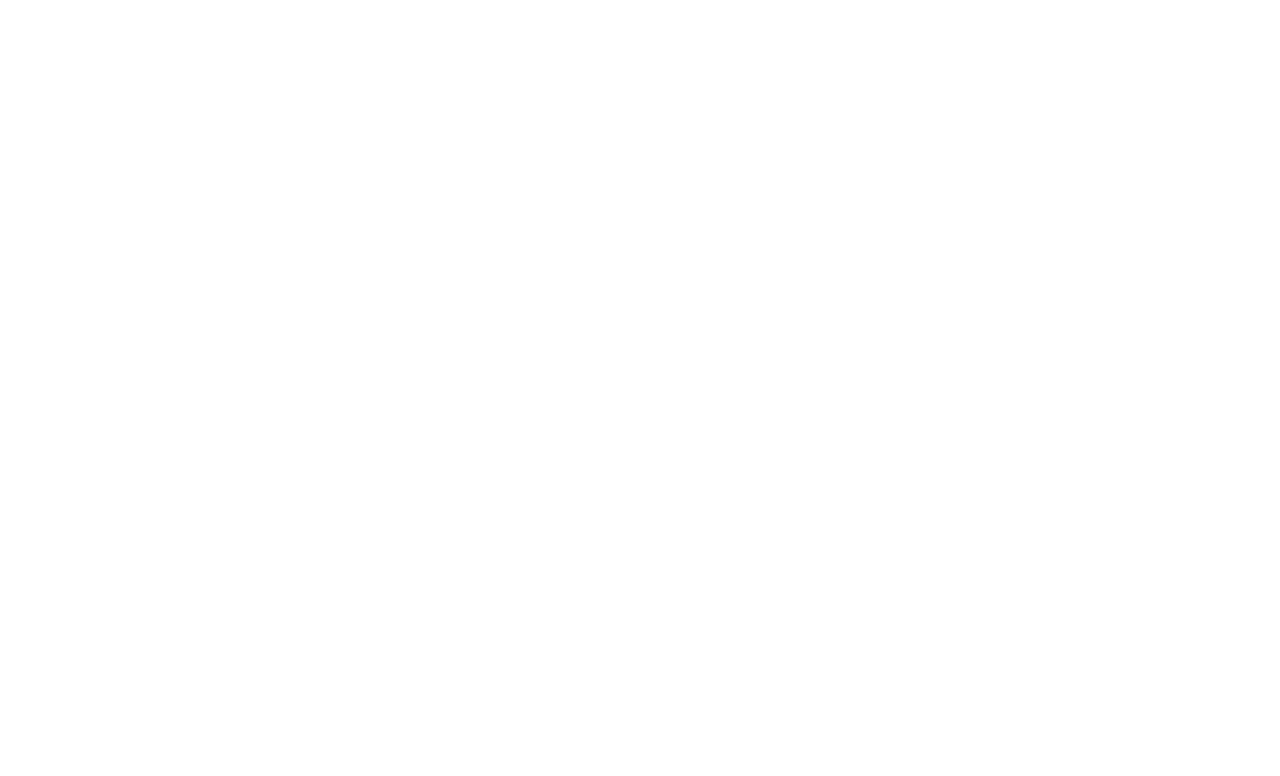
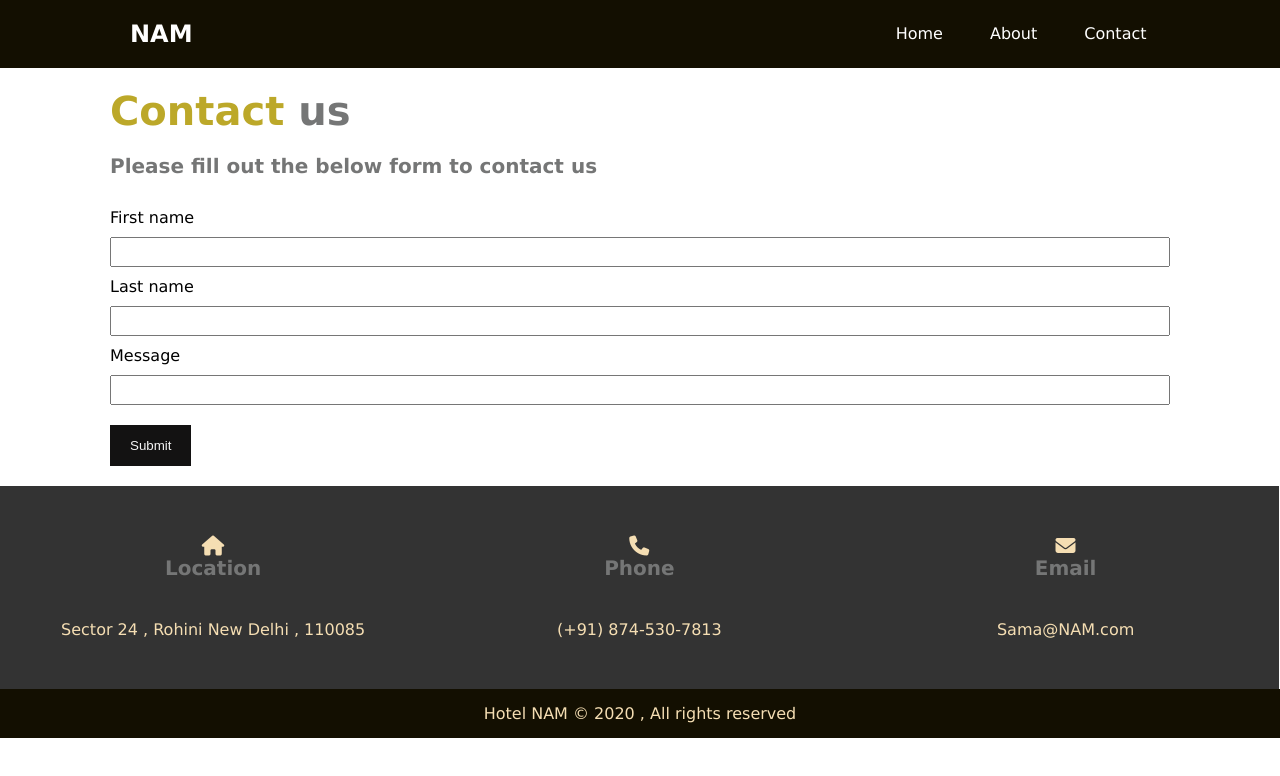
Before and after one commit to jarvishu/Hotel_NAM_Website, a plain HTML site: page contact.html in a window 1280 px wide. Drawn offline with Linux system fonts and the light colour scheme.

Commit message:
'Contact_Page_Update'

```diff
--- a/contact.html
+++ b/contact.html
@@ -0,0 +1,76 @@
+<!DOCTYPE html>
+<html lang="en">
+  <head>
+    <meta charset="UTF-8" />
+    <meta name="viewport" content="width=device-width, initial-scale=1.0" />
+    <link rel="stylesheet" href="./css/style.css" />
+    <script
+      src="https://kit.fontawesome.com/c4ee5885cb.js"
+      crossorigin="anonymous"
+    ></script>
+    <title>Hotel | Bangalore | Contact</title>
+  </head>
+  <body>
+    <header>
+      <nav id="navbar">
+        <div class="container">
+          <h1>NAM</h1>
+          <ul class="list">
+            <li><a class="current" href="index.html">Home</a></li>
+            <li><a class="about" href="about.html">About</a></li>
+            <li><a class="contact" href="contact.html">Contact</a></li>
+          </ul>
+        </div>
+      </nav>
+      <section>
+          <div class="container">
+              <h1><span>Contact </span>us</h1>
+
+              <h3>Please fill out the below form to contact us</h3>
+              <form>
+              <div class="form-wrap">
+                    <label for="fname">First name</label>
+                    <input type="text" id="fname" name="fname">
+                </div>
+
+              <div class="form-wrap">
+                    <label for="lname">Last name</label>
+                    <input type="text" id="lname" name="lname">
+                </div>
+
+              <div class="form-wrap">
+                    <label for="message">Message</label>
+                    <input type="textarea" id="message" name="message">
+                </div>
+                <button class="btn">Submit</button>
+                  </form>
+          </div>
+      </section>
+      <section id="amenities">
+        <div class="box bg-tertiary">
+          <i class="fas fa-home fa-lg"></i>
+
+          <h3>Location</h3>
+          <p>
+              Sector 24 , Rohini New Delhi , 110085
+          </p>
+        </div>
+        <div class="box bg-tertiary">
+          <i class="fas fa-phone fa-lg"></i>
+          <h3>Phone</h3>
+          <p>
+            (+91) 874-530-7813
+          </p>
+        </div>
+        <div class="box bg-tertiary">
+          <i class="fas fa-envelope fa-lg"></i>
+          <h3>Email</h3>
+          <p>
+            Sama@NAM.com
+          </p>
+        </div>
+      </section>
+    <div class="clr"></div>
+    <footer class="bg-dark">Hotel NAM &copy 2020 , All rights reserved</footer>
+  </body>
+</html>
--- a/css/style.css
+++ b/css/style.css
@@ -51,6 +51,11 @@ body {
 .bg-secondary {
   background: #bca829;
   color: #333;
+}
+
+.bg-tertiary {
+  background-color: #333;
+  color: wheat;
 }
 
 .btn:hover {
@@ -209,6 +214,7 @@ section .section-img {
   height: 100%;
   overflow: auto;
   padding: 100px;
+  margin-top: 30px;
 }
 
 #testimonials {
@@ -242,6 +248,35 @@ section .section-img {
 .hotel_about {
   color: #757676;
 }
+
+/**************Contact Us**********/
+
+section h1 {
+  font-size: 40px;
+  color: #757676;
+  padding: 20px 0px;
+}
+
+section h3 {
+  font-size: 20px;
+  color: #757676;
+  padding-bottom: 20px;
+}
+
+.form-wrap label {
+  display: block;
+  padding: 10px 0;
+}
+
+.form-wrap input {
+  width: 100%;
+  height: 30px;
+}
+
+button {
+  margin-bottom: 20px;
+}
+
 /**************Footer**************/
 footer {
   padding: 15px;
```
Also changed, not shown: about.html (+17 -18 lines), index.html (+15 -14 lines).
